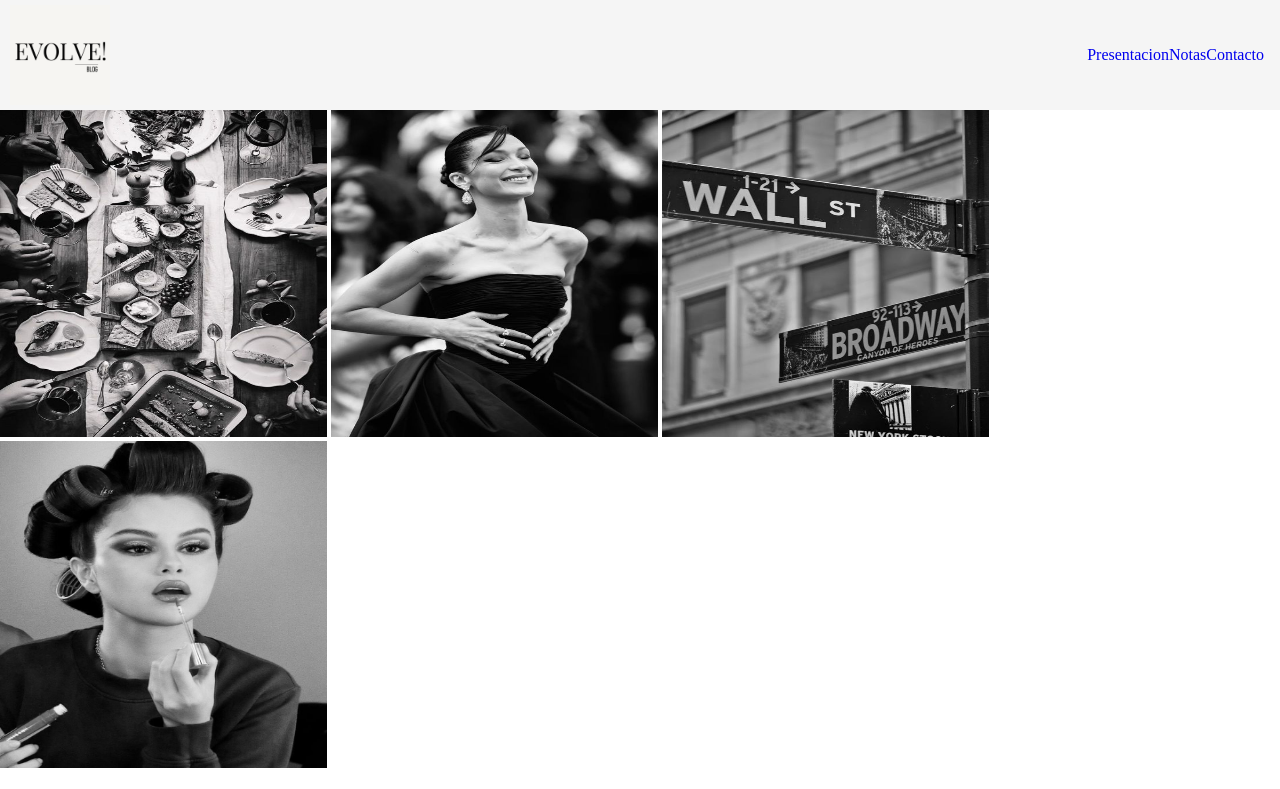
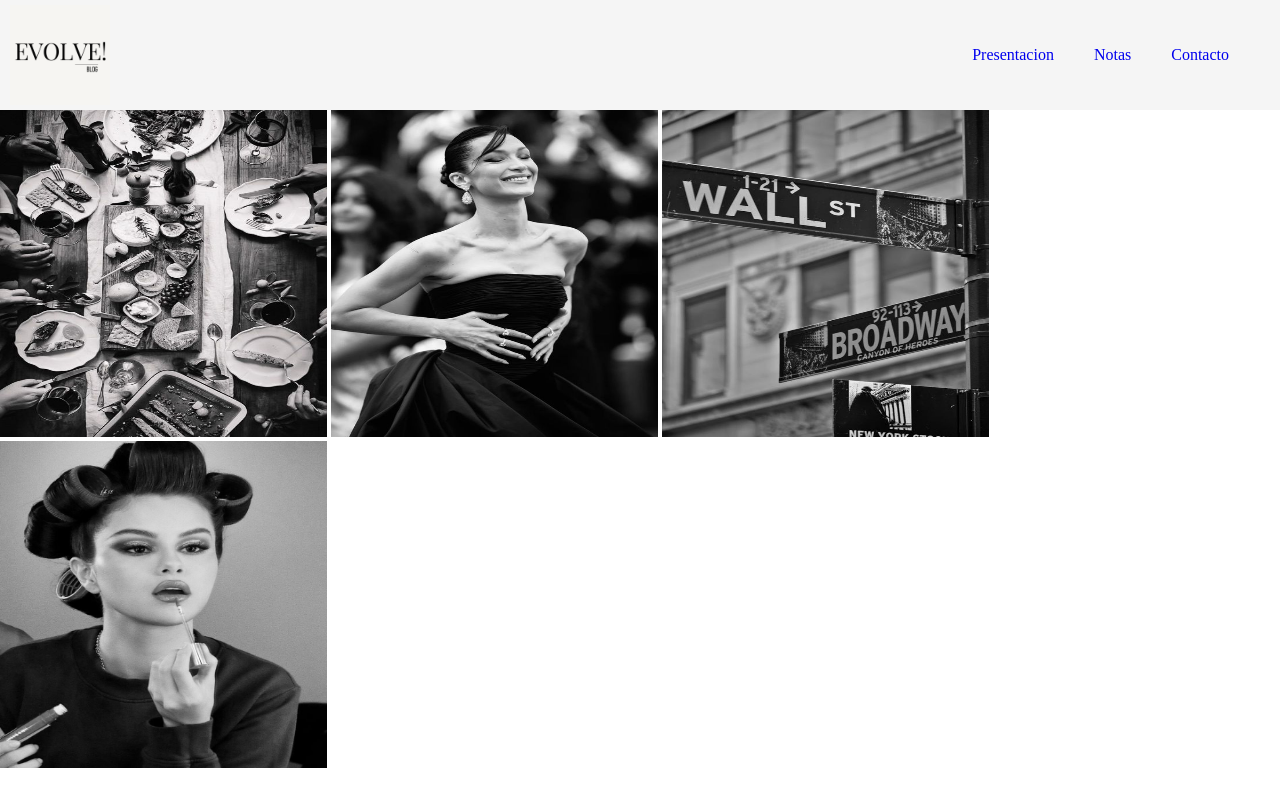
Before and after one commit to GiulianaLub/web-integrador, a plain HTML site: page webintegrador/index.html in a window 1280 px wide. Shown: the top 789 px of the page. Drawn offline with Linux system fonts and the light colour scheme.

Commit message:
style change

```diff
--- a/webintegrador/index.html
+++ b/webintegrador/index.html
@@ -38,13 +38,13 @@
         nav ul{
             display: flex;
             list-style: none;
-            margin: 5px;
+            margin: 20px;
         }
         #slogan {
             margin-left: 150px;
         }
-        nav > ul> li{
-            margin: 10 px;
+        nav ul li a{
+            margin:20px;
         }
         a{
             text-decoration: none;
```
